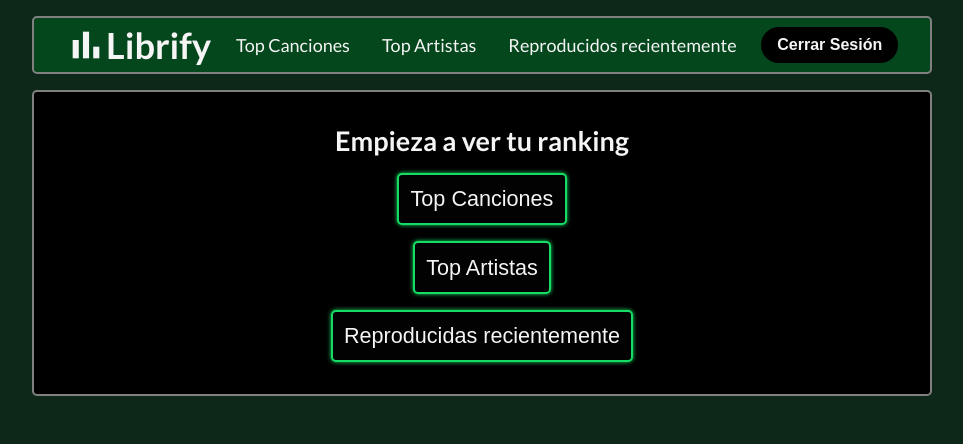
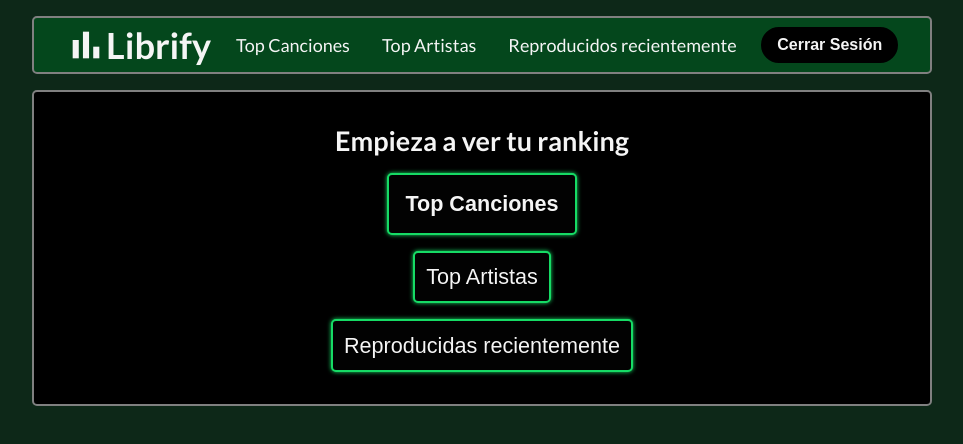
Before and after one commit to rubenamarilla/librify0, a React (Create React App) app: page /home in a window 1280 px wide. In both pictures the pointer is over the button "Top Canciones". Shown: the top 444 px of the page, without its empty margins (158-1121 px from the left). Built offline with nearby package versions, Linux system fonts and the light colour scheme.

Commit message:
se agregaron animaciones basicas a algunos botones

```diff
--- a/src/styles/Home.css
+++ b/src/styles/Home.css
@@ -17,3 +17,15 @@
     cursor: pointer;
 
 }
+
+/* El usuario esta sobre el enlace */
+.home-container>button:hover {
+    font-weight: bold;
+    padding: 1rem;
+}
+
+/* Enlaces activos */
+.home-container>button:active {
+    font-weight: 400;
+    padding: 1rem;
+}
--- a/src/styles/Nav.css
+++ b/src/styles/Nav.css
@@ -48,6 +48,16 @@
     cursor: pointer;
 }
 
+/* El usuario esta sobre el enlace */
+.nav-lista>li:hover {
+    font-weight: bold;
+}
+
+/* Enlaces activos */
+.nav-lista>li:active {
+    font-weight: 400;
+}
+
 .material-symbols-outlined {
     font-size: 2.5rem;
 }
@@ -64,3 +74,13 @@
     padding-right: 0.8rem;
     cursor: pointer;
 }
+
+/* El usuario esta sobre el enlace */
+.log-out:hover {
+    box-shadow: white 0px 0px 5px;
+}
+
+/* Enlaces activos */
+.log-out:active {
+    border: whitesmoke solid 2px;
+}
```
